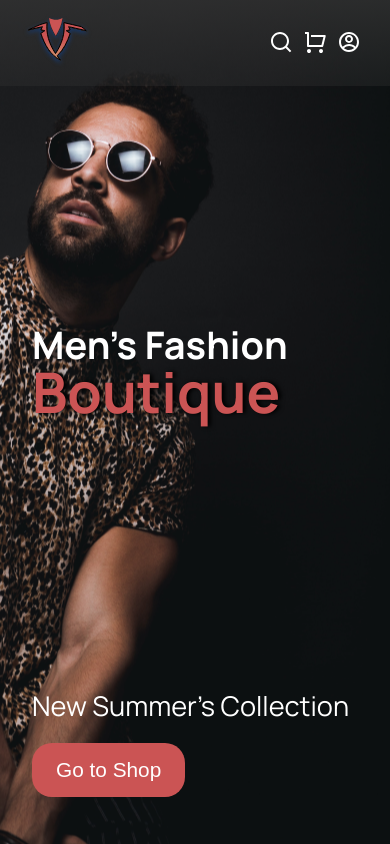
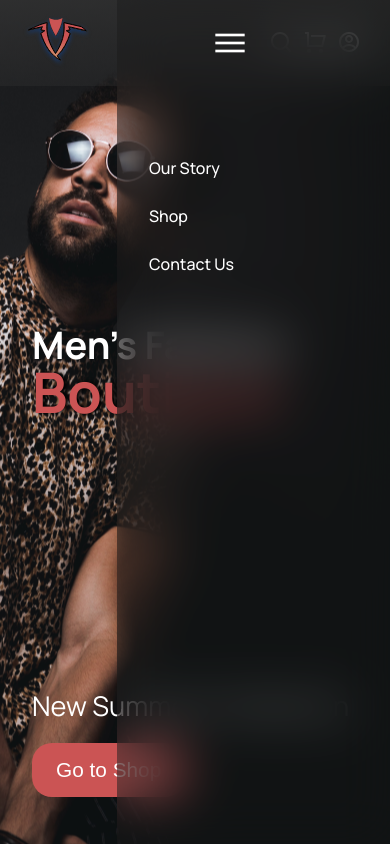
Before and after one commit to WillAvatec/shopping-cart, a React (Create React App) app: page /#/ in a window 390 px wide. Built offline with nearby package versions, Linux system fonts and the light colour scheme.

Commit message:
feat: New hamburguer button for small devices

```diff
--- a/src/assets/header.css
+++ b/src/assets/header.css
@@ -26,7 +26,6 @@ ul {
 
 @media (max-width:35em){
     #links-container {
-        display: none;
         gap: 2em;
         background-color: hsl(0 0% 10% / 0.4);
         backdrop-filter: blur(25px);
@@ -34,19 +33,25 @@ ul {
         inset: 0 0 0 30%;
         padding: min(30vh, 10rem) 2em;
         flex-direction: column;
+        transform: translateX(100%);
+        transition: transform 350ms ease-out;
     }
 
     #mobile-button {
+        display: block;
         position: absolute;
         z-index: 999;
         width: 2em;
         height: auto;
         color: white;
-        top: 2em;
-        right: 2em;
+        top: 1.7em;
+        right: 9em;
         aspect-ratio: 1;
     }
 
+    #links-container.active {
+        transform: translateX(0%);
+    }
 }
 
 #links-container a {
--- a/src/components/ui/Header.js
+++ b/src/components/ui/Header.js
@@ -3,19 +3,22 @@ import {ReactComponent as ReactLogo} from '../../assets/images/logo.svg';
 import {ReactComponent as CartSvg} from '../../assets/images/cart.svg';
 import {ReactComponent as SearchSvg} from '../../assets/images/search.svg';
 import {ReactComponent as UserSvg} from '../../assets/images/user.svg';
-
+import { ReactComponent as MenuSvg } from "../../assets/images/burger-menu-svgrepo-com.svg";
+import { useState } from "react";
 import "../../assets/header.css";
 
 function Header (){
+    const [toggle, setToggle] = useState(true) ;
     return (
         <header>
             <div id="logo__container">
-            <Link to="/">
-                <ReactLogo />
-            </Link>
+                <Link to="/">
+                    <ReactLogo />
+                </Link>
             </div>
+            <MenuSvg  id="mobile-button" onClick={()=>{setToggle(!toggle)}}/>
             <nav>
-                <ul id="links-container">
+                <ul className={toggle ? "active" : ""}  id="links-container">
                     <li><Link to="/our-story">Our Story</Link></li>
                     <li><Link to="/shop-catalog">Shop</Link></li>
                     <li><Link to="/contact-us">Contact Us</Link></li>
```
Also changed, not shown: src/assets/images/burger-menu-svgrepo-com.svg (added).
